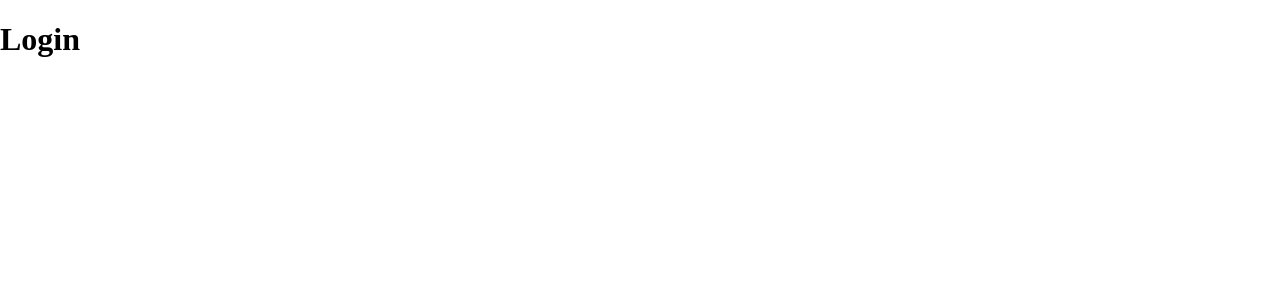
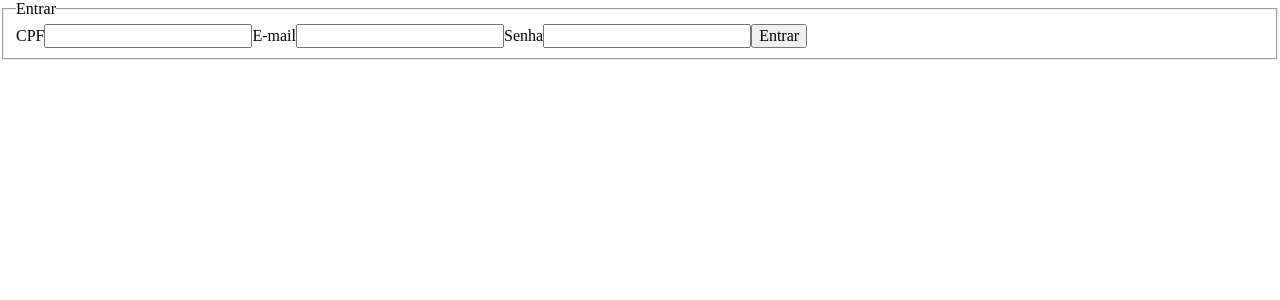
Before and after one commit to rickyalmeidadev/conta-simples-test, a React (Create React App) app: page / in a window 1280 px wide. Shown: the top 300 px of the page. Built offline with nearby package versions, Linux system fonts and the light colour scheme.

Commit message:
add form for login, no logic

```diff
--- a/src/pages/Login/index.jsx
+++ b/src/pages/Login/index.jsx
@@ -1,5 +1,35 @@
 import React from 'react';
 
-const Login = () => <h1>Login</h1>;
+const Login = () => (
+  <form>
+    <fieldset>
+      <legend>Entrar</legend>
+
+      <label htmlFor="cpf">
+        CPF
+        <input type="text" id="cpf" name="cpf" data-testid="cpf" />
+      </label>
+
+      <label htmlFor="email">
+        E-mail
+        <input type="email" id="email" name="email" data-testid="email" />
+      </label>
+
+      <label htmlFor="password">
+        Senha
+        <input
+          type="password"
+          id="password"
+          name="password"
+          data-testid="password"
+        />
+      </label>
+
+      <button type="submit" data-testid="submit">
+        Entrar
+      </button>
+    </fieldset>
+  </form>
+);
 
 export default Login;
```
Also changed, not shown: 1 other file (tests, documents, lock files or other folders).
